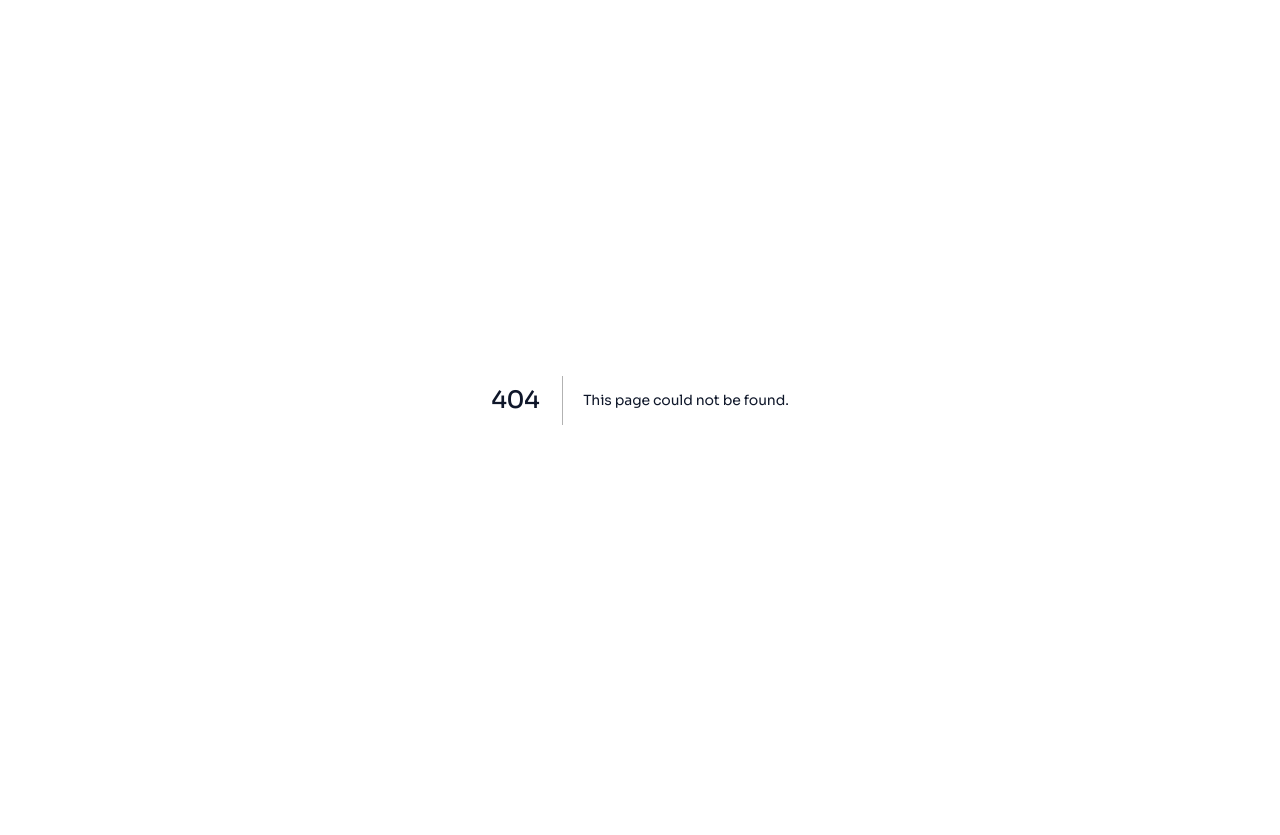
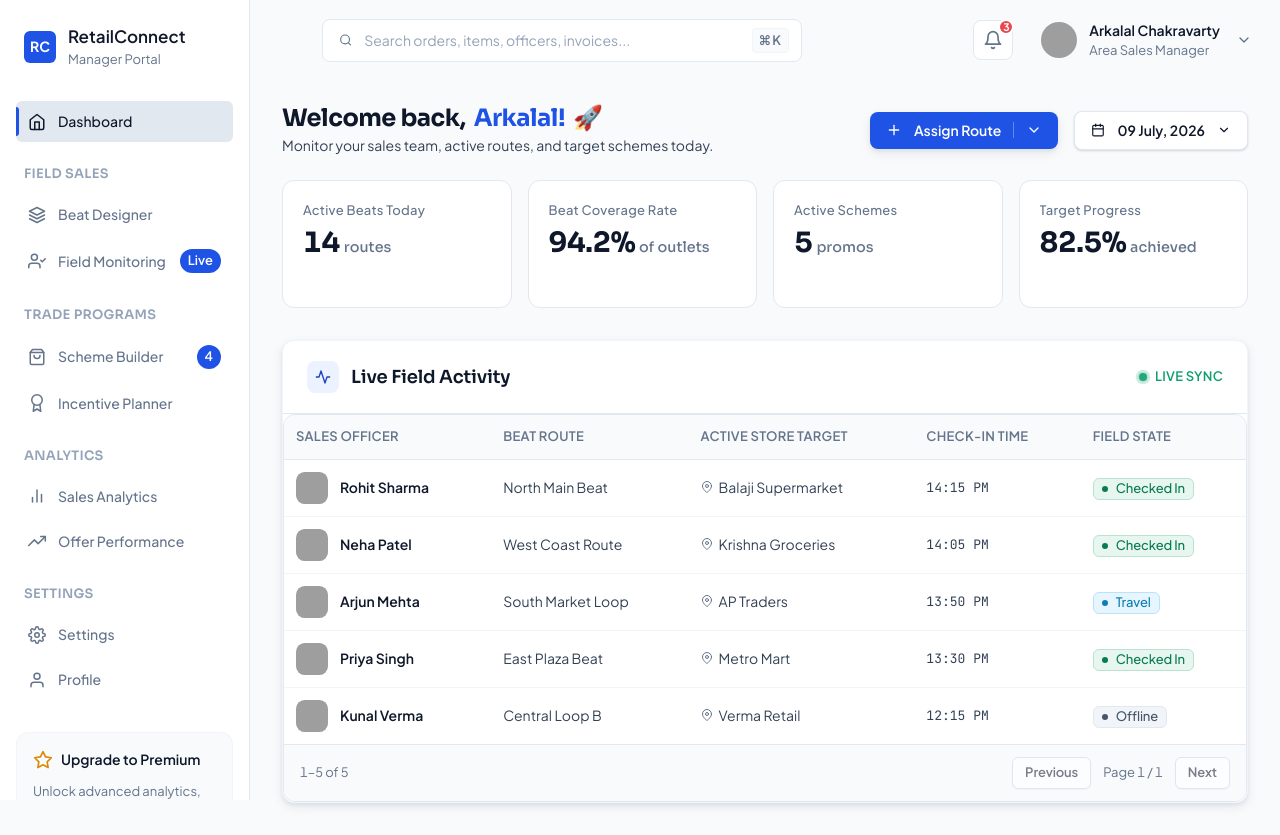
Before and after one commit to mritunjaykumarr/retail-connect, a Next.js app: page /retailconnect-manager in a window 1280 px wide. Before the commit this address had no page. Before the commit the page ends 800 px from the top, so only its background shows below. Built offline with nearby package versions, Linux system fonts and the light colour scheme; grey boxes are pictures that could not be loaded.

Commit message:
feat: support /retailconnect-manager route for manager portal layout

```diff
--- /dev/null
+++ b/src/app/retailconnect-manager/page.js
@@ -0,0 +1,166 @@
+"use client";
+
+import { useEffect, useRef, useState } from "react";
+import gsap from "gsap";
+import DashboardLayout from "../../components/DashboardLayout";
+import ManagerKPIs from "../../components/ManagerKPIs";
+import LiveFieldFeed from "../../components/LiveFieldFeed";
+import BeatDesigner from "../../components/BeatDesigner";
+import FieldMonitoring from "../../components/FieldMonitoring";
+import SchemeBuilder from "../../components/SchemeBuilder";
+import IncentivePlanner from "../../components/IncentivePlanner";
+import { Modal, Button, Input, Checkbox, useToast } from "../../components/ui";
+import { FiPlus, FiCalendar, FiChevronDown } from "react-icons/fi";
+import styles from "./page.module.scss";
+
+export default function Home() {
+  const containerRef = useRef(null);
+  const [activeTab, setActiveTab] = useState("Dashboard");
+  const [assignSOOpen, setAssignSOOpen] = useState(false);
+  const [selectedSO, setSelectedSO] = useState("");
+  const [selectedBeat, setSelectedBeat] = useState("");
+  const toast = useToast();
+
+  useEffect(() => {
+    let ctx = gsap.context(() => {
+      gsap.from(".animate-item", {
+        y: 30,
+        opacity: 0,
+        duration: 0.8,
+        stagger: 0.1,
+        ease: "power3.out",
+      });
+    }, containerRef);
+
+    return () => ctx.revert();
+  }, [activeTab]);
+
+  const handleAssignSO = (e) => {
+    e.preventDefault();
+    if (!selectedSO || !selectedBeat) {
+      toast.danger("Validation error", {
+        description: "Please specify both the Officer and the Target Beat."
+      });
+      return;
+    }
+    setAssignSOOpen(false);
+    toast.success("Assignment active", {
+      description: `Successfully assigned Sales Officer ${selectedSO} to ${selectedBeat}.`
+    });
+    setSelectedSO("");
+    setSelectedBeat("");
+  };
+
+  return (
+    <DashboardLayout activeTab={activeTab} setActiveTab={setActiveTab}>
+      <div ref={containerRef} className={styles.dashboardContainer}>
+        {activeTab === "Dashboard" && (
+          <>
+            <div className={`${styles.pageHeader} animate-item`}>
+              <div className={styles.greeting}>
+                <h1>Welcome back, <span className={styles.highlight}>Arkalal!</span> 🚀</h1>
+                <p>Monitor your sales team, active routes, and target schemes today.</p>
+              </div>
+              <div className={styles.headerActions}>
+                <button
+                  className={styles.newOrderBtn}
+                  onClick={() => setAssignSOOpen(true)}
+                >
+                  <FiPlus size={16} />
+                  <span>Assign Route</span>
+                  <div className={styles.divider}></div>
+                  <FiChevronDown size={16} />
+                </button>
+                <div className={styles.datePicker}>
+                  <FiCalendar size={14} />
+                  <span>09 July, 2026</span>
+                  <FiChevronDown size={14} />
+                </div>
+              </div>
+            </div>
+
+            <div className="animate-item">
+              <ManagerKPIs />
+            </div>
+
+            <div className="animate-item" style={{ gridColumn: "span 12", marginTop: "var(--space-2)" }}>
+              <LiveFieldFeed />
+            </div>
+          </>
+        )}
+
+        {activeTab === "Beat Designer" && (
+          <div className="animate-item">
+            <BeatDesigner />
+          </div>
+        )}
+
+        {activeTab === "Field Monitoring" && (
+          <div className="animate-item">
+            <FieldMonitoring />
+          </div>
+        )}
+
+        {activeTab === "Scheme Builder" && (
+          <div className="animate-item">
+            <SchemeBuilder />
+          </div>
+        )}
+
+        {activeTab === "Incentive Planner" && (
+          <div className="animate-item">
+            <IncentivePlanner />
+          </div>
+        )}
+      </div>
+
+      <Modal
+        open={assignSOOpen}
+        onClose={() => setAssignSOOpen(false)}
+        title="Assign Sales Officer Route"
+        description="Select a Sales Officer and map them to an active beat route."
+        footer={
+          <>
+            <Button variant="ghost" onClick={() => setAssignSOOpen(false)}>
+              Cancel
+            </Button>
+            <Button onClick={handleAssignSO}>
+              Confirm Assignment
+            </Button>
+          </>
+        }
+      >
+        <div style={{ display: "flex", flexDirection: "column", gap: "var(--space-4)" }}>
+          <div style={{ display: "flex", flexDirection: "column", gap: "var(--space-2)" }}>
+            <label style={{ fontSize: "var(--text-caption)", fontWeight: 600, color: "var(--text-2)" }}>Select Sales Officer</label>
+            <select
+              value={selectedSO}
+              onChange={(e) => setSelectedSO(e.target.value)}
+              className={styles.dropdown}
+            >
+              <option value="">-- Choose Officer --</option>
+              <option value="Rohit Sharma">Rohit Sharma</option>
+              <option value="Neha Patel">Neha Patel</option>
+              <option value="Arjun Mehta">Arjun Mehta</option>
+              <option value="Priya Singh">Priya Singh</option>
+            </select>
+          </div>
+          <div style={{ display: "flex", flexDirection: "column", gap: "var(--space-2)" }}>
+            <label style={{ fontSize: "var(--text-caption)", fontWeight: 600, color: "var(--text-2)" }}>Select Target Beat</label>
+            <select
+              value={selectedBeat}
+              onChange={(e) => setSelectedBeat(e.target.value)}
+              className={styles.dropdown}
+            >
+              <option value="">-- Choose Beat --</option>
+              <option value="North Main Route">North Main Route (BEAT-001)</option>
+              <option value="West Coast Markets">West Coast Markets (BEAT-002)</option>
+              <option value="South Core Loop">South Core Loop (BEAT-003)</option>
+              <option value="East Retail Plaza">East Retail Plaza (BEAT-004)</option>
+            </select>
+          </div>
+        </div>
+      </Modal>
+    </DashboardLayout>
+  );
+}
--- /dev/null
+++ b/src/app/retailconnect-manager/page.module.scss
@@ -0,0 +1,104 @@
+@use "../../styles/mixins" as *;
+
+.dashboardContainer {
+  display: flex;
+  flex-direction: column;
+  gap: $space-6;
+}
+
+.pageHeader {
+  @include flex-between;
+  flex-wrap: wrap;
+  gap: $space-4;
+
+  .greeting {
+    h1 {
+      font-size: var(--text-h2);
+      font-weight: $weight-bold;
+      color: var(--text-1);
+      margin-bottom: $space-1;
+      display: flex;
+      align-items: center;
+      gap: $space-2;
+      flex-wrap: wrap;
+
+      .highlight {
+        color: var(--primary);
+      }
+    }
+
+    p {
+      color: var(--text-2);
+      font-size: var(--text-sm);
+    }
+  }
+
+  .headerActions {
+    display: flex;
+    align-items: center;
+    gap: $space-4;
+    flex-wrap: wrap;
+  }
+
+  .newOrderBtn {
+    background: var(--primary);
+    color: var(--text-on-accent);
+    padding: $space-2 $space-4;
+    border-radius: var(--radius-md);
+    display: flex;
+    align-items: center;
+    gap: $space-3;
+    font-size: var(--text-sm);
+    font-weight: $weight-semibold;
+    box-shadow: var(--shadow-md);
+    transition: transform $duration-fast $ease-standard, box-shadow $duration-fast $ease-standard;
+
+    &:hover {
+      transform: translateY(-1px);
+      box-shadow: var(--shadow-lg);
+    }
+
+    .divider {
+      width: 1px;
+      height: 16px;
+      background: rgba(255, 255, 255, 0.3);
+    }
+  }
+
+  .datePicker {
+    display: flex;
+    align-items: center;
+    gap: $space-3;
+    background: var(--surface);
+    padding: $space-2 $space-4;
+    border-radius: var(--radius-md);
+    border: 1px solid var(--border);
+    font-size: var(--text-sm);
+    font-weight: $weight-semibold;
+    color: var(--text-1);
+    box-shadow: var(--shadow-sm);
+    cursor: pointer;
+
+    &:hover {
+      background: var(--surface-hover);
+    }
+  }
+}
+
+.dropdown {
+  width: 100%;
+  height: 38px;
+  padding-inline: var(--space-3);
+  border-radius: var(--radius-md);
+  border: 1px solid var(--border);
+  background: var(--surface);
+  color: var(--text-1);
+  font-size: var(--text-sm);
+  outline: none;
+  transition: all 0.2s ease;
+
+  &:focus {
+    border-color: var(--primary);
+    box-shadow: 0 0 0 2px color-mix(in srgb, var(--primary) 12%, transparent);
+  }
+}
--- a/src/components/Header.jsx
+++ b/src/components/Header.jsx
@@ -4,7 +4,7 @@ import styles from "./Header.module.scss";
 
 export default function Header({ toggleSidebar }) {
   const pathname = usePathname();
-  const isManager = pathname && pathname.startsWith("/manager");
+  const isManager = pathname && (pathname.startsWith("/manager") || pathname.startsWith("/retailconnect-manager"));
 
   return (
     <header className={styles.header}>
--- a/src/components/Sidebar.jsx
+++ b/src/components/Sidebar.jsx
@@ -24,7 +24,7 @@ import styles from "./Sidebar.module.scss";
 
 export default function Sidebar({ isOpen, closeSidebar, activeTab, setActiveTab }) {
   const pathname = usePathname();
-  const isManager = pathname && pathname.startsWith("/manager");
+  const isManager = pathname && (pathname.startsWith("/manager") || pathname.startsWith("/retailconnect-manager"));
 
   const distributorSections = [
     {
```
